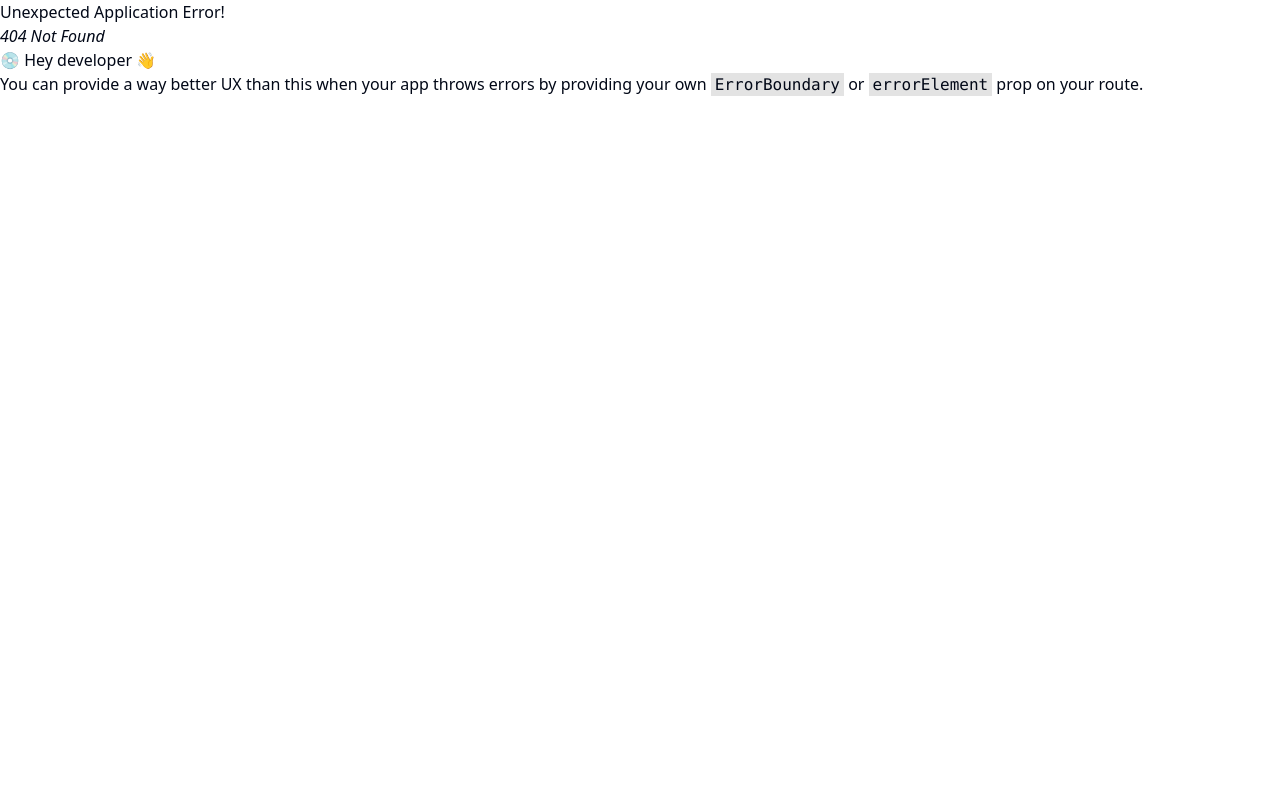
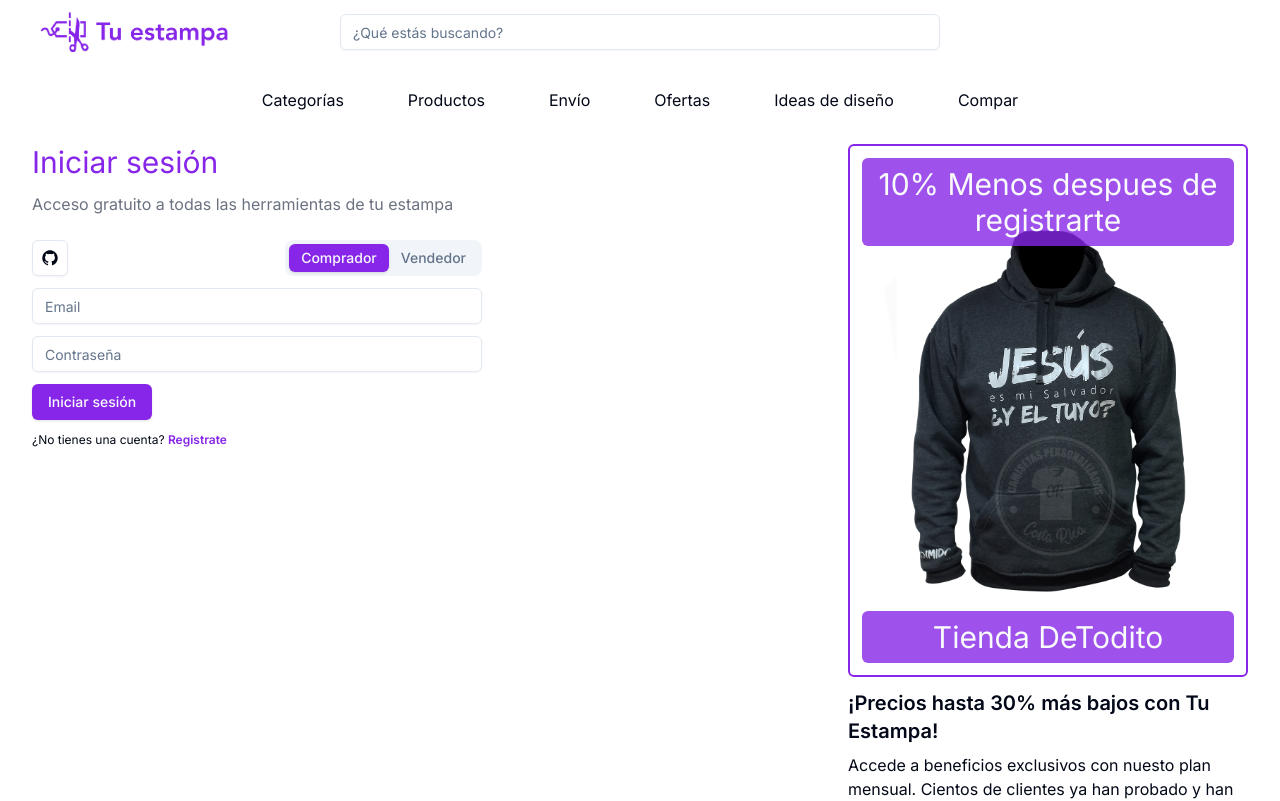
Before and after one commit to marketplace2023/escribania_duek, a React (Vite) app: page /login in a window 1280 px wide. Before the commit this address had no page. Shown: the top 801 px of the page. Built offline with nearby package versions, Linux system fonts and the light colour scheme.

Commit message:
Connect login form to backend

```diff
--- a/src/modules/auth/api/auth.ts
+++ b/src/modules/auth/api/auth.ts
@@ -1,8 +1,15 @@
 import axios from "@/modules/shared/components/axios";
-import { RegisterFormSchema } from "../zod-schemas/auth-schemas";
+import {
+  LoginFormSchema,
+  RegisterFormSchema,
+} from "../zod-schemas/auth-schemas";
 
 type RegisterData = RegisterFormSchema & { id: string };
 
 export async function register(data: RegisterData) {
   await axios.post("/v1/auth/register", data);
 }
+
+export async function login(data: LoginFormSchema) {
+  await axios.post("/v1/auth/login", data);
+}
--- /dev/null
+++ b/src/modules/auth/components/forms/login-form.tsx
@@ -0,0 +1,80 @@
+import { Button } from "@/modules/shared/components/ui/button";
+import { Input } from "@/modules/shared/components/ui/input";
+import { useForm } from "react-hook-form";
+import {
+  LoginFormSchema,
+  loginFormSchema,
+} from "../../zod-schemas/auth-schemas";
+import { zodResolver } from "@hookform/resolvers/zod";
+import {
+  FormMessage,
+  Form,
+  FormControl,
+  FormField,
+  FormItem,
+} from "@/modules/shared/components/ui/form";
+import { useMutation } from "@tanstack/react-query";
+import { login } from "../../api/auth";
+import { handleFormError } from "@/modules/shared/util/handle-form-error";
+
+const LoginForm = () => {
+  const loginMutation = useMutation({
+    mutationFn: login,
+    onSuccess: () => {
+      // redirect to home or profile
+      alert("Sesión iniciada");
+    },
+    onError: handleFormError((key: any, message) =>
+      form.setError(key, { message })
+    ),
+  });
+
+  const form = useForm<LoginFormSchema>({
+    resolver: zodResolver(loginFormSchema),
+    defaultValues: {
+      email: "",
+      password: "",
+    },
+  });
+
+  const onSubmit = (values: LoginFormSchema) => {
+    loginMutation.mutate(values);
+  };
+
+  return (
+    <Form {...form}>
+      <form className="space-y-3 mb-3" onSubmit={form.handleSubmit(onSubmit)}>
+        <FormField
+          control={form.control}
+          name="email"
+          render={({ field }) => (
+            <FormItem>
+              <FormControl>
+                <Input placeholder="Email" {...field} />
+              </FormControl>
+              <FormMessage />
+            </FormItem>
+          )}
+        />
+        <FormField
+          control={form.control}
+          name="password"
+          render={({ field }) => (
+            <FormItem>
+              <FormControl>
+                <Input type="password" placeholder="Contraseña" {...field} />
+              </FormControl>
+              <FormMessage />
+            </FormItem>
+          )}
+        />
+
+        <Button type="submit" isLoading={loginMutation.isPending}>
+          Iniciar sesión
+        </Button>
+      </form>
+    </Form>
+  );
+};
+
+export default LoginForm;
--- /dev/null
+++ b/src/modules/auth/pages/login.tsx
@@ -0,0 +1,48 @@
+import {
+  Tabs,
+  TabsContent,
+  TabsList,
+  TabsTrigger,
+} from "@/modules/shared/components/ui/tabs";
+import AuthTitleSection from "../components/ui/auth-title-section";
+import { Button } from "@/modules/shared/components/ui/button";
+import { GitHubLogoIcon } from "@radix-ui/react-icons";
+import { Link } from "react-router-dom";
+import LoginForm from "../components/forms/login-form";
+
+const Login = () => {
+  return (
+    <>
+      <AuthTitleSection title="Iniciar sesión" />
+
+      <Tabs defaultValue="customer">
+        <div className="flex justify-between mb-3">
+          <Button variant="outline" size="icon">
+            <GitHubLogoIcon className="h-4 w-4" />
+          </Button>
+
+          <TabsList>
+            <TabsTrigger value="customer">Comprador</TabsTrigger>
+            <TabsTrigger value="store">Vendedor</TabsTrigger>
+          </TabsList>
+        </div>
+        <TabsContent value="customer">
+          <LoginForm />
+        </TabsContent>
+
+        <TabsContent value="store">
+          <h2>The stores form</h2>
+        </TabsContent>
+      </Tabs>
+
+      <p className="text-xs">
+        ¿No tienes una cuenta?{" "}
+        <Link to="/register" className="text-primary font-semibold">
+          Registrate
+        </Link>
+      </p>
+    </>
+  );
+};
+
+export default Login;
--- a/src/modules/auth/zod-schemas/auth-schemas.ts
+++ b/src/modules/auth/zod-schemas/auth-schemas.ts
@@ -19,3 +19,10 @@
 });
 
 export type RegisterFormSchema = z.infer<typeof registerFormSchema>;
+
+export const loginFormSchema = z.object({
+  email: z.string().email("Ingrese un email válido"),
+  password: z.string().min(8, "La contraseña debe tener mínimo 8 caracteres"),
+});
+
+export type LoginFormSchema = z.infer<typeof loginFormSchema>;
--- a/src/modules/routing/router.tsx
+++ b/src/modules/routing/router.tsx
@@ -7,6 +7,7 @@
 import AppLayout from "@/modules/shared/components/layout/app-layouts";
 import AuthLayout from "@/modules/auth/components/layout/auth-layout";
 import Register from "@/modules/auth/pages/register";
+import Login from "../auth/pages/login";
 
 export const router = createBrowserRouter(
   createRoutesFromElements(
@@ -16,6 +17,7 @@
 
         <Route path="" element={<AuthLayout />}>
           <Route path="register" element={<Register />} />
+          <Route path="login" element={<Login />} />
         </Route>
       </Route>
     </>
```
